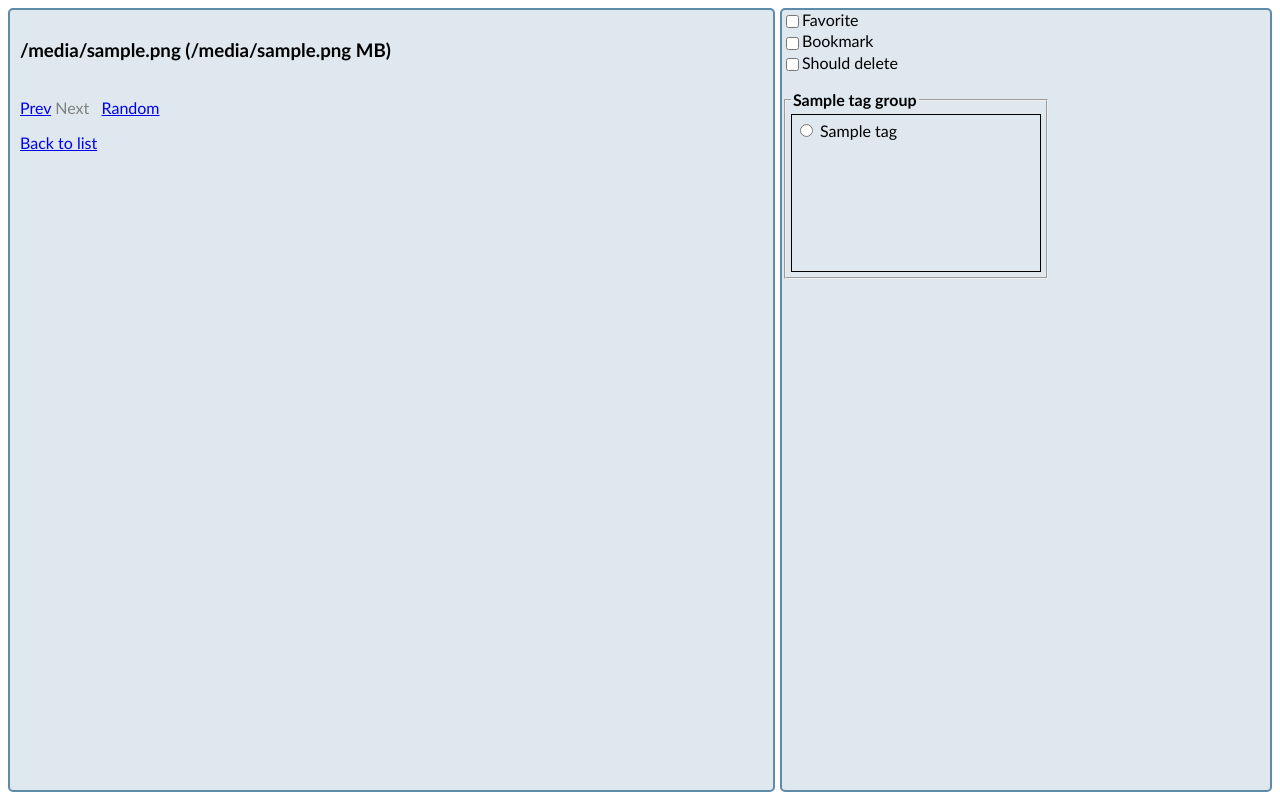
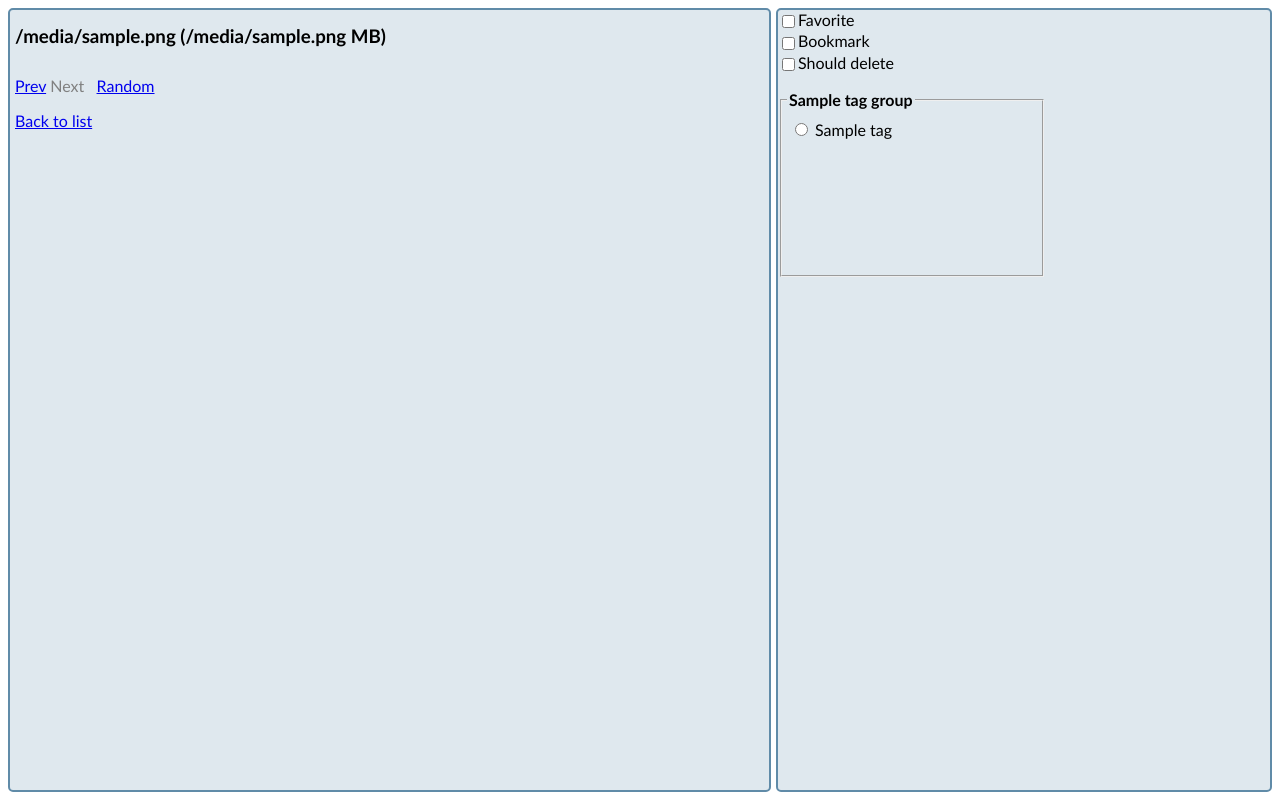
Before and after one commit to chishunkwong/tags, a Flask app: template templates/media.html in a window 1280 px wide. Run offline with Flask 3, Linux system fonts and the light colour scheme; the template is opened without the code that fills it: most values are stand-ins (such as "Sample title", 1, 10 or a date in 2020); parts of the project's set-up code (start-up, migrations or seed data) failed here and were passed over; some libraries are stand-ins or nearby versions.

Commit message:
More minor UI

```diff
--- a/static/css/style.css
+++ b/static/css/style.css
@@ -23,9 +23,16 @@ input[type="checkbox"], .inline-label {
 }
 
 .view {
-  padding: 10px;
   margin-right: 5px;
+  padding: 5px;
   width: 860px;
+  height: 770px;
+  overflow: auto;
+}
+
+.title {
+  margin-top: 10px;
+  margin-bottom: 10px;
 }
 
 .disabled-link {
@@ -60,33 +67,44 @@ input[type="checkbox"], .inline-label {
   margin-top: 3px;
 }
 
-.scroll-box {
-  border: 1px solid black;
+.tags-scroll-box {
   height: 150px;
   overflow: auto;
   padding: 3px;
 }
 
-.scroll-box-1 {
+.tags-scroll-box-1 {
   height: 20px;
 }
 
-.scroll-box-2 {
+.tags-scroll-box-2 {
   height: 40px;
 }
 
-.scroll-box-3 {
+.tags-scroll-box-3 {
   height: 60px;
 }
 
-.scroll-box-4 {
+.tags-scroll-box-4 {
   height: 80px;
 }
 
-.scroll-box-5 {
+.tags-scroll-box-5 {
   height: 100px;
 }
 
-.scroll-box-6 {
+.tags-scroll-box-6 {
   height: 120px;
 }
+
+.tags-scroll-box-7 {
+  height: 140px;
+}
+
+.tags-scroll-box-8 {
+  height: 160px;
+}
+
+.tags-scroll-box-9 {
+  height: 180px;
+}
--- a/templates/controls.html
+++ b/templates/controls.html
@@ -24,7 +24,7 @@
   {% for tg in tag_groups %}
       <fieldset class="tag-group">
           <legend><b>{{ tg.name }}</b></legend>
-          <div class="scroll-box scroll-box-{{ tg.show_size }}">
+          <div class="tags-scroll-box tags-scroll-box-{{ tg.show_size }}">
           {% for tag in tg.tags %}
               {% if not tg.multiselect or tg.tag_per_line %}<div>{% endif %}
               <label for="tag_{{ tag.id }}" class="inline-label">
--- a/templates/media.html
+++ b/templates/media.html
@@ -2,7 +2,7 @@
 <html>
 <head>
     <title>{{ filename }}(</title>
-    <link rel="shortcut icon" href="{{ url_for('static', filename='penguin.png') }}">
+    <link rel="shortcut icon" href="{{ url_for('static', filename='turtle.png') }}">
     <link rel="stylesheet" href="{{ url_for('static', filename='css/style.css') }}"></link>
     <script src="https://cdnjs.cloudflare.com/ajax/libs/socket.io/3.1.3/socket.io.js"></script>
     <script type="text/javascript">
@@ -40,7 +40,7 @@
 <body>
     <div class="box">
         <div class="view">
-            <h3>{{ filename }} ({{ filesize }} MB)</h3>
+            <h3 class="title">{{ filename }} ({{ filesize }} MB)</h3>
             {% if media_type == 'mp4' %}
             <video width="854" height="480" controls autoplay>
                 <source src="{{ url_for('send_media', idx=idx) }}" type="video/mp4" />
```
Also changed, not shown: templates/list.html (+4 -4 lines).
